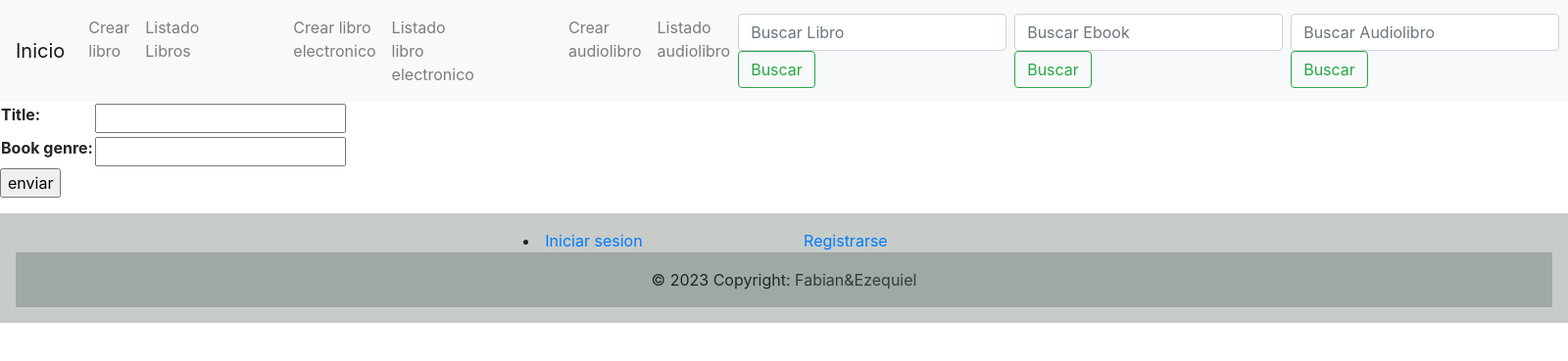
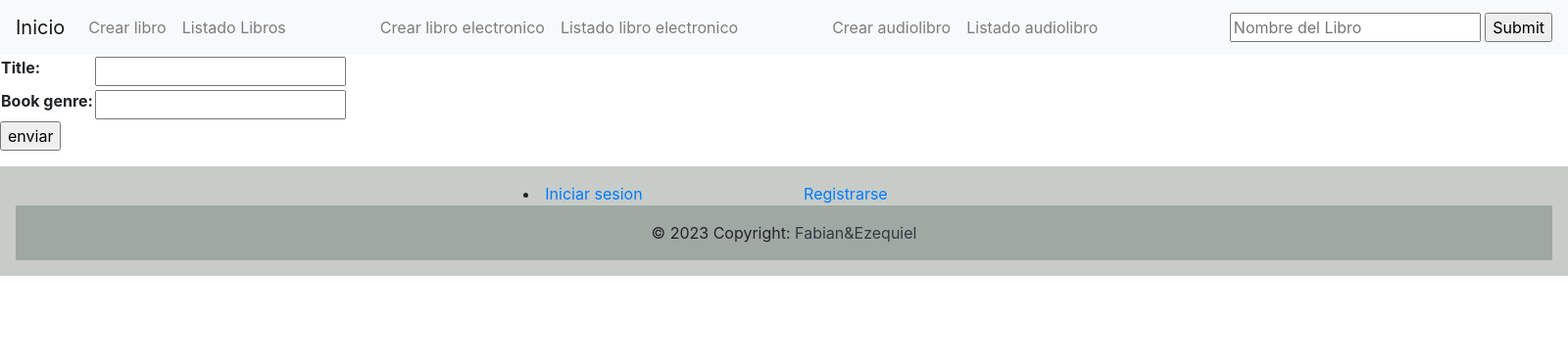
Before and after one commit to Equigonz/Primera-entrega-Trabajo-Final, a Django app: page /create_book/ in a window 1600 px wide. Shown: the top 369 px of the page at 98% size. Run offline with Django 4.2, Linux system fonts and the light colour scheme.

Commit message:
Buscador listo

```diff
--- a/Desafio_final/catalog/views.py
+++ b/Desafio_final/catalog/views.py
@@ -53,15 +53,18 @@ def list_audiobook(request):
     return render(request, "Catalog_List/list_audiobook.html", context=context)
 
 def search_books(request):
-    search = request.GET["search"]
-    books = Books.objects.filter(title__icontains = search)
-    ebooks = Ebooks.objects.filter(title__icontains = search)
-    audiobooks = Audiobooks.objects.filter(title__icontains = search)
-    context = {
-        "books":books,
-        "ebooks":ebooks,
-        "audiobooks":audiobooks
-        }
+    if request.GET['search']:
+        search = request.GET["search"]
+
+        books = Books.objects.filter(title__icontains = search)
+        ebooks = Ebooks.objects.filter(title__icontains = search)
+        audiobooks = Audiobooks.objects.filter(title__icontains = search)
+
+        context = {
+            "books":books,
+            "ebooks":ebooks,
+            "audiobooks":audiobooks
+            }
     return render(request, "search_books.html", context=context)
 
 
--- a/Desafio_final/templates/base.html
+++ b/Desafio_final/templates/base.html
@@ -45,18 +45,16 @@
                     <a class="nav-link" href="/list_audiobook/">Listado audiolibro</a>
                 </li>
             </ul>
-            <form class="form-inline my-2 my-lg-0" action="/search_books/" method="GET">
-                <input class="form-control mr-sm-2" type="search" placeholder="Buscar Libro" aria-label="Search" title = "search">
-                <button class="btn btn-outline-success my-2 my-sm-0" type="submit">Buscar</button>
-            </form>
-            <form class="form-inline my-2 my-lg-0" action="/search_ebook/" method="GET">
-                <input class="form-control mr-sm-2" type="search" placeholder="Buscar Ebook" aria-label="Search" name = 'search'>
-                <button class="btn btn-outline-success my-2 my-sm-0" type="submit">Buscar</button>
-            </form>
-            <form class="form-inline my-2 my-lg-0" action="/search_audiobook/" method="GET">
-                <input class="form-control mr-sm-2" type="search" placeholder="Buscar Audiolibro" aria-label="Search" name = 'search'>
-                <button class="btn btn-outline-success my-2 my-sm-0" type="submit">Buscar</button>
-            </form>
+            <div style="text-align: right";>
+                <form action="{% url 'search_books' %}" method="GET"> {% csrf_token %}
+
+                    <input aling="right" type = 'text' name="search" id="search" placeholder="Nombre del Libro">
+
+                    <input type="Submit" name="Buscar" id="right">
+
+                </form>
+
+            </div>
         </div>
     </nav>
 
```
Also changed, not shown: Desafio_final/templates/search_books.html (+29 -2 lines), Desafio_final/db.sqlite3.
